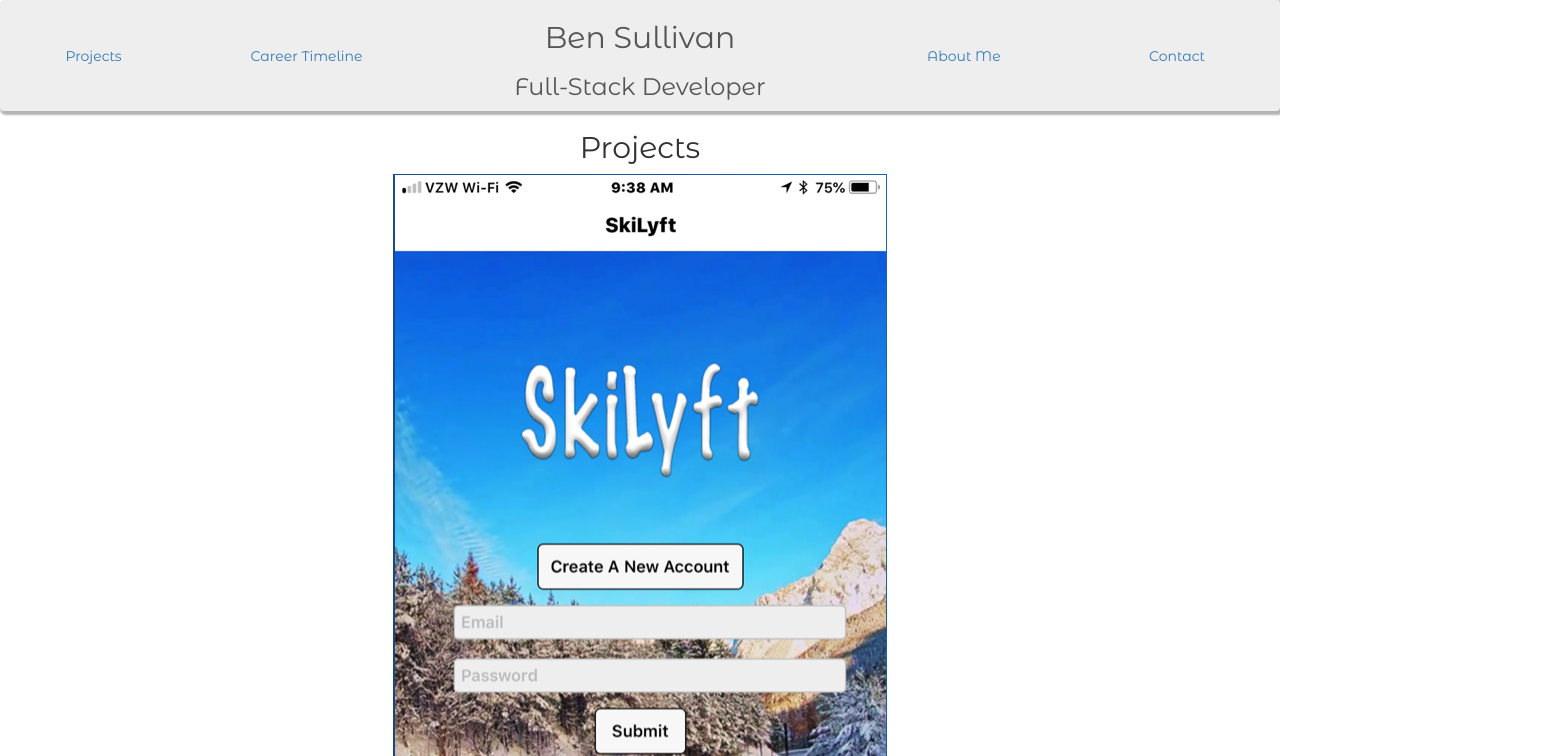
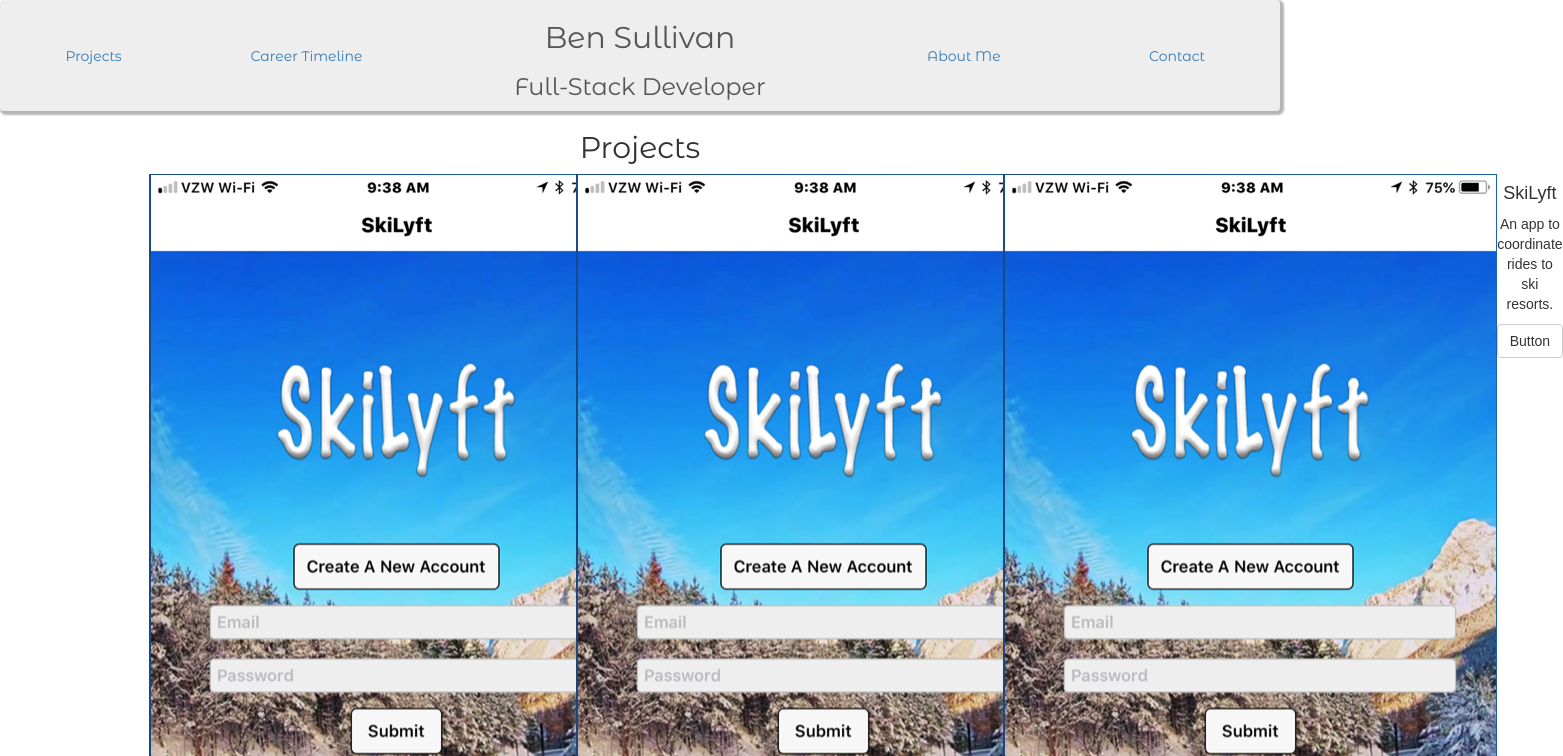
Before and after one commit to bensully17/personalsite, a React (Create React App) app in the folder personal-site/: page / in a window 1280 px wide. Shown: the top 756 px of the page, 1563 px wide, since content can reach past the window. Built offline with nearby package versions, Linux system fonts and the light colour scheme; the HTML template or start-up script is replaced by a standard one.

Commit message:
card updates

```diff
--- a/personal-site/src/App.css
+++ b/personal-site/src/App.css
@@ -55,5 +55,16 @@
   justify-content: space-around;
   width: 100%;
   align-items: center;
+}
 
+.card {
+  display: flex;
+  height: 10%;
+  width: 10%;
 }
+
+.mainPage {
+  display: flex;
+  flex-direction: row;
+  justify-content: space-around;
+}
--- a/personal-site/src/App.js
+++ b/personal-site/src/App.js
@@ -11,7 +11,11 @@
       <div className="App">
         <Header/>
         <h2 className='pageTitle'>Projects</h2>
-        <Carousel className="caro"/>
+        <div className='mainPage'>
+          <Carousel className="caro"/>
+          <Carousel className="caro"/>
+          <Carousel className="caro"/>
+        </div>
         {/* <Lazyload/> */}
       </div>
     );
--- a/personal-site/src/components/carousel.js
+++ b/personal-site/src/components/carousel.js
@@ -6,15 +6,11 @@
     return (
       <Card cascade>
         <CardImage cascade className="img-fluid" src="./skilyft.png" />
-        <Button floating tag="a" className="ml-auto mr-4 lighten-3 mdb-color" action><Fa icon="chevron-right"></Fa></Button>
         <CardBody cascade>
             <CardTitle>SkiLyft</CardTitle>
             <CardText>An app to coordinate rides to ski resorts.</CardText>
             <Button href="#">Button</Button>
         </CardBody>
-        <div className="rounded-bottom mdb-color lighten-3 text-center pt-3">
-
-        </div>
      </Card>
     )
   }
```
